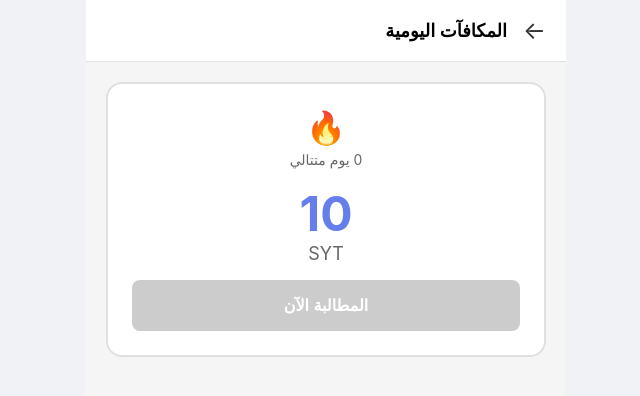
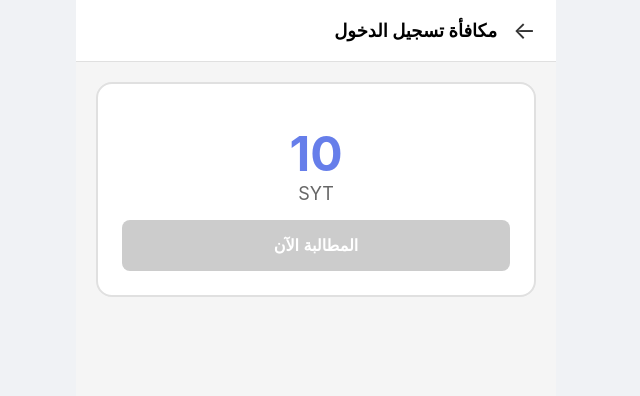
Before and after one commit to abdprince/syt-wallet-frontend, a Vue app: page /rewards in a window 1280 px wide. Shown: the top 396 px of the page, without its empty margins (439-1079 px from the left). Built offline with nearby package versions, Linux system fonts and the light colour scheme.

Commit message:
Update Rewards.vue

```diff
--- a/src/views/Rewards.vue
+++ b/src/views/Rewards.vue
@@ -2,7 +2,7 @@
   <div class="rewards">
     <div class="header">
       <router-link to="/" class="back">←</router-link>
-      <h2>المكافآت اليومية</h2>
+      <h2>مكافأة تسجيل الدخول</h2>
     </div>
 
     <div v-if="loading" class="loading">جاري التحميل...</div>
@@ -10,8 +10,6 @@
     <div v-else class="content">
       <div class="reward-card" :class="{ 'can-claim': rewardData?.can_claim }">
         <div class="streak">
-          <span class="fire">🔥</span>
-          <span class="days">{{ rewardData?.streak_days || 0 }} يوم متتالي</span>
         </div>
 
         <div class="reward-amount">
@@ -100,8 +98,6 @@ export default {
 .reward-card { background: white; border-radius: 16px; padding: 24px; text-align: center; border: 2px solid #e0e0e0; }
 .reward-card.can-claim { border-color: #28a745; }
 .streak { margin-bottom: 16px; }
-.fire { font-size: 32px; }
-.days { display: block; font-size: 14px; color: #666; margin-top: 4px; }
 .reward-amount { margin-bottom: 16px; }
 .reward-amount .amount { font-size: 48px; font-weight: bold; color: #667eea; display: block; }
 .reward-amount .unit { font-size: 18px; color: #666; }
```
